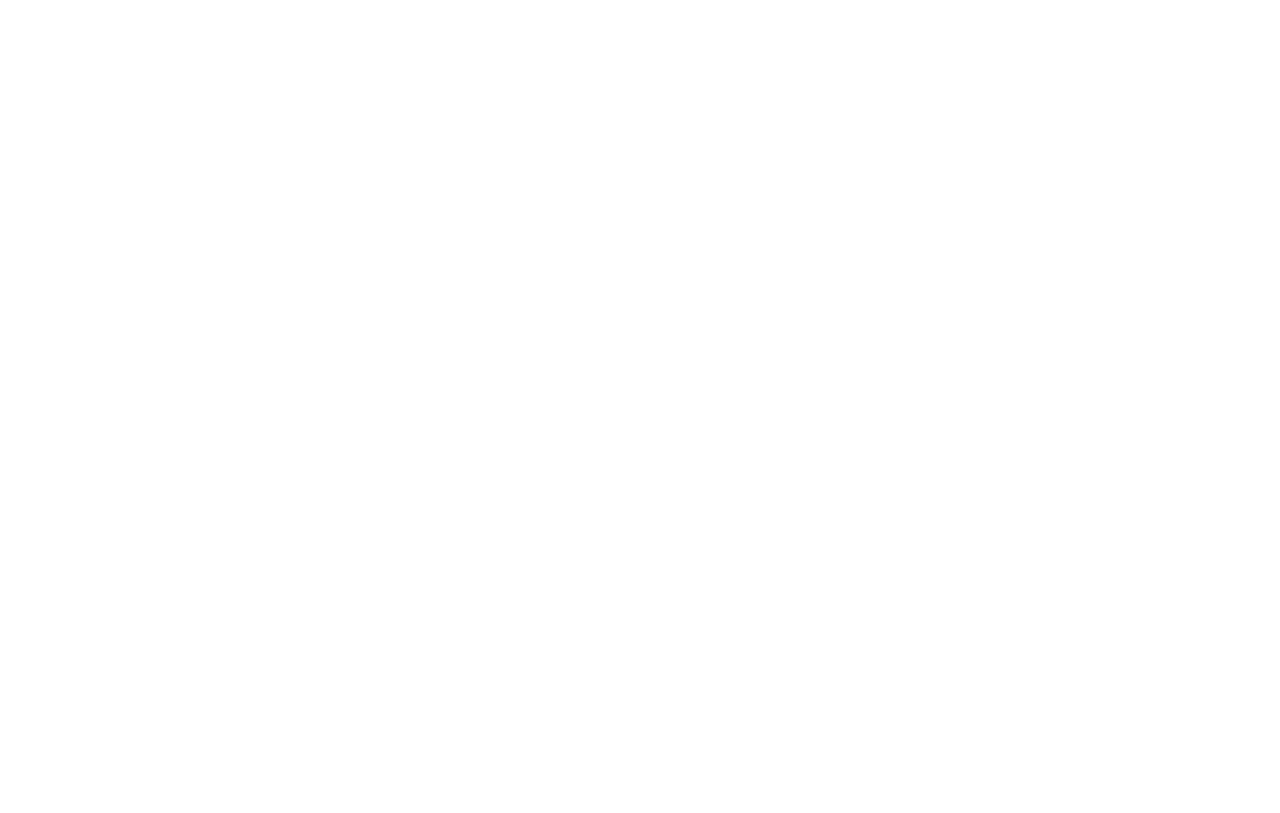
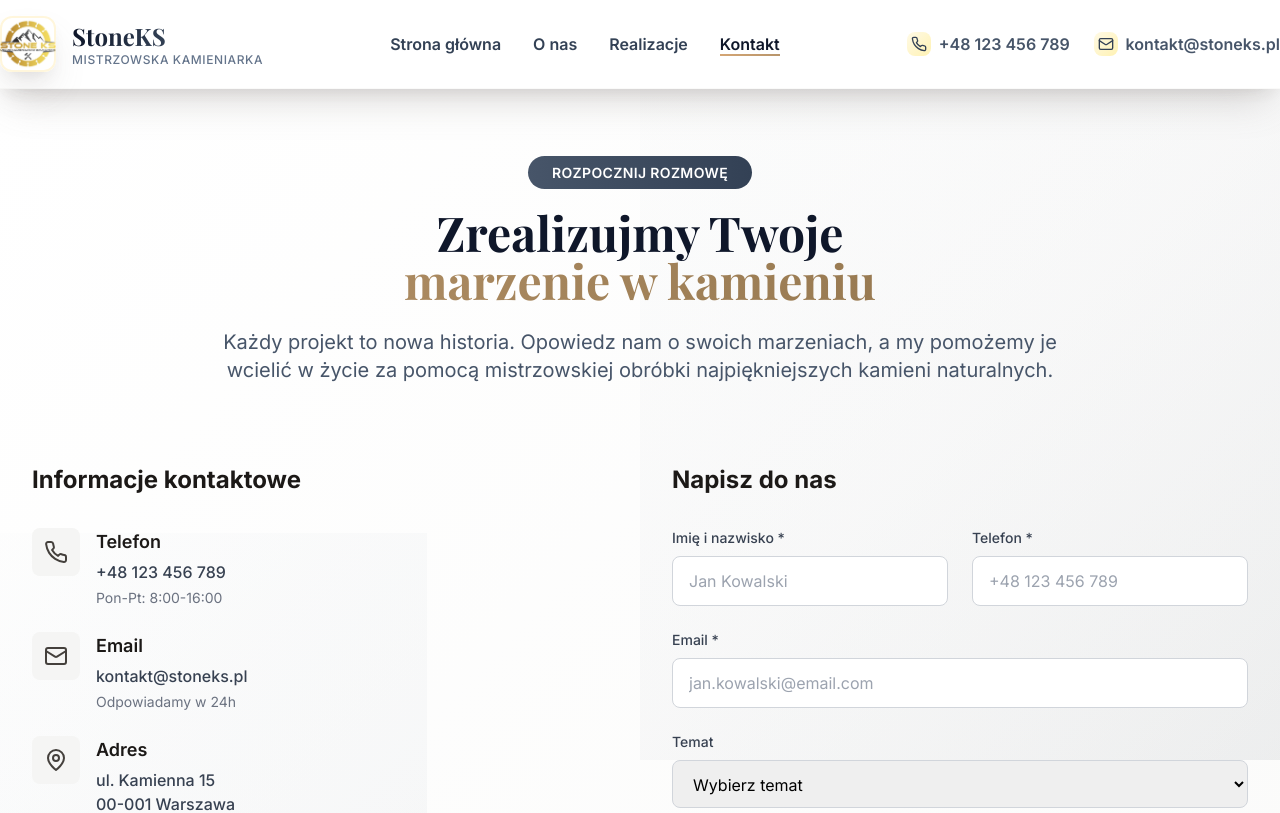
Before and after one commit to modrym/stoneks-strona, a React (Vite) app: page /kontakt in a window 1280 px wide. Before the commit this address had no page. Shown: the top 813 px of the page. Built offline with nearby package versions, Linux system fonts and the light colour scheme; the HTML template or start-up script is replaced by a standard one.

Commit message:
Divide the page

```diff
--- a/src/App.tsx
+++ b/src/App.tsx
@@ -2,10 +2,10 @@
 import Header from './components/Header'
 import HeroCarousel from './components/HeroCarousel'
 import Hero from './components/Hero'
-import About from './components/About'
-import Portfolio from './components/Portfolio'
+import AboutPage from './components/AboutPage'
+import PortfolioPage from './components/PortfolioPage'
 import GalleryPage from './components/GalleryPage'
-import ContactForm from './components/ContactForm'
+import ContactPage from './components/ContactPage'
 import Footer from './components/Footer'
 
 // Home page component
@@ -15,9 +15,6 @@
       <Header />
       <HeroCarousel />
       <Hero />
-      <About />
-      <Portfolio />
-      <ContactForm />
       <Footer />
     </>
   )
@@ -29,7 +26,10 @@
       <div className="min-h-screen bg-white">
         <Routes>
           <Route path="/" element={<HomePage />} />
-          <Route path="/portfolio/:categoryId" element={<GalleryPage />} />
+          <Route path="/o-nas" element={<AboutPage />} />
+          <Route path="/realizacje" element={<PortfolioPage />} />
+          <Route path="/realizacje/:categoryId" element={<GalleryPage />} />
+          <Route path="/kontakt" element={<ContactPage />} />
         </Routes>
       </div>
     </Router>
--- /dev/null
+++ b/src/components/AboutPage.tsx
@@ -0,0 +1,17 @@
+import Header from './Header'
+import About from './About'
+import Footer from './Footer'
+
+const AboutPage = (): JSX.Element => {
+  return (
+    <>
+      <Header />
+      <main className="pt-20">
+        <About />
+      </main>
+      <Footer />
+    </>
+  )
+}
+
+export default AboutPage
--- /dev/null
+++ b/src/components/ContactPage.tsx
@@ -0,0 +1,17 @@
+import Header from './Header'
+import ContactForm from './ContactForm'
+import Footer from './Footer'
+
+const ContactPage = (): JSX.Element => {
+  return (
+    <>
+      <Header />
+      <main className="pt-20">
+        <ContactForm />
+      </main>
+      <Footer />
+    </>
+  )
+}
+
+export default ContactPage
--- a/src/components/Footer.tsx
+++ b/src/components/Footer.tsx
@@ -1,4 +1,5 @@
 import { Phone, Mail, MapPin, Clock, Facebook, Instagram, Linkedin } from 'lucide-react'
+import { Link } from 'react-router-dom'
 
 interface QuickLink {
   name: string;
@@ -9,9 +10,10 @@
   const currentYear = new Date().getFullYear()
 
   const quickLinks: QuickLink[] = [
-    { name: 'O nas', href: '#about' },
-    { name: 'Realizacje', href: '#projects' },
-    { name: 'Kontakt', href: '#contact' },
+    { name: 'Strona główna', href: '/' },
+    { name: 'O nas', href: '/o-nas' },
+    { name: 'Realizacje', href: '/realizacje' },
+    { name: 'Kontakt', href: '/kontakt' },
   ]
 
   const services: string[] = [
@@ -82,12 +84,12 @@
             <ul className="space-y-3">
               {quickLinks.map((link) => (
                 <li key={link.name}>
-                  <a
-                    href={link.href}
+                  <Link
+                    to={link.href}
                     className="text-stone-300 hover:text-white transition-colors"
                   >
                     {link.name}
-                  </a>
+                  </Link>
                 </li>
               ))}
             </ul>
--- a/src/components/Header.tsx
+++ b/src/components/Header.tsx
@@ -1,5 +1,5 @@
 import { useState } from 'react'
-import { useLocation } from 'react-router-dom'
+import { useLocation, Link } from 'react-router-dom'
 import { Menu, X, Phone, Mail } from 'lucide-react'
 import stoneksLogo from '../assets/images/stoneks-logo.jpg'
 
@@ -11,12 +11,12 @@
 const Header = (): JSX.Element => {
   const [isMenuOpen, setIsMenuOpen] = useState(false)
   const location = useLocation()
-  const isGalleryPage = location.pathname.startsWith('/portfolio/')
 
   const navigation: NavigationItem[] = [
-    { name: 'O nas', href: isGalleryPage ? '/#about' : '#about' },
-    { name: 'Realizacje', href: isGalleryPage ? '/#portfolio' : '#portfolio' },
-    { name: 'Kontakt', href: isGalleryPage ? '/#contact' : '#contact' },
+    { name: 'Strona główna', href: '/' },
+    { name: 'O nas', href: '/o-nas' },
+    { name: 'Realizacje', href: '/realizacje' },
+    { name: 'Kontakt', href: '/kontakt' },
   ]
 
   return (
@@ -35,28 +35,36 @@
               <div className="absolute inset-0 w-14 h-14 border-2 border-gold-400/20 rounded-xl animate-pulse group-hover:border-gold-500/40 transition-colors duration-300"></div>
             </div>
             <div className="ml-4">
-              <a href={isGalleryPage ? '/' : '#'} className="block">
+              <Link to="/" className="block">
                 <span className="text-2xl font-bold bg-gradient-to-r from-granite-900 to-granite-700 bg-clip-text text-transparent font-serif">
                   StoneKS
                 </span>
                 <div className="text-xs text-granite-500 font-medium tracking-wider uppercase">
                   Mistrzowska Kamieniarka
                 </div>
-              </a>
+              </Link>
             </div>
           </div>
 
           {/* Enhanced Desktop Navigation */}
           <nav className="hidden md:flex space-x-8">
             {navigation.map((item) => (
-              <a
+              <Link
                 key={item.name}
-                href={item.href}
-                className="relative text-granite-700 hover:text-granite-900 font-semibold transition-all duration-300 group"
+                to={item.href}
+                className={`relative font-semibold transition-all duration-300 group ${
+                  location.pathname === item.href
+                    ? 'text-granite-900'
+                    : 'text-granite-700 hover:text-granite-900'
+                }`}
               >
                 {item.name}
-                <span className="absolute bottom-0 left-0 w-0 h-0.5 bg-gradient-to-r from-gold-500 to-gold-600 group-hover:w-full transition-all duration-300"></span>
-              </a>
+                <span className={`absolute bottom-0 left-0 h-0.5 bg-gradient-to-r from-gold-500 to-gold-600 transition-all duration-300 ${
+                  location.pathname === item.href
+                    ? 'w-full'
+                    : 'w-0 group-hover:w-full'
+                }`}></span>
+              </Link>
             ))}
           </nav>
 
@@ -90,14 +98,18 @@
           <div className="md:hidden border-t border-gray-200">
             <div className="py-4 space-y-4">
               {navigation.map((item) => (
-                <a
+                <Link
                   key={item.name}
-                  href={item.href}
-                  className="block text-gray-700 hover:text-stone-800 font-medium"
+                  to={item.href}
+                  className={`block font-medium ${
+                    location.pathname === item.href
+                      ? 'text-stone-800'
+                      : 'text-gray-700 hover:text-stone-800'
+                  }`}
                   onClick={() => setIsMenuOpen(false)}
                 >
                   {item.name}
-                </a>
+                </Link>
               ))}
               <div className="pt-4 border-t border-gray-200 space-y-2">
                 <div className="flex items-center space-x-2 text-stone-600">
--- a/src/components/Hero.tsx
+++ b/src/components/Hero.tsx
@@ -1,4 +1,5 @@
 import { ArrowRight, Award, Users, Clock, LucideIcon } from 'lucide-react'
+import { Link } from 'react-router-dom'
 
 // images
 import kamieniarz from '../assets/images/kamieniarz.jpg';
@@ -52,19 +53,19 @@
             </div>
 
             <div className="flex flex-col sm:flex-row gap-6">
-              <a
-                href="#contact"
+              <Link
+                to="/kontakt"
                 className="btn-primary inline-flex items-center justify-center group"
               >
                 Rozpocznij projekt
                 <ArrowRight className="ml-3 group-hover:translate-x-1 transition-transform" size={20} />
-              </a>
-              <a
-                href="#projects"
+              </Link>
+              <Link
+                to="/realizacje"
                 className="btn-secondary inline-flex items-center justify-center"
               >
                 Galeria realizacji
-              </a>
+              </Link>
             </div>
 
             {/* Stats - Enhanced */}
--- a/src/components/Portfolio.tsx
+++ b/src/components/Portfolio.tsx
@@ -34,7 +34,7 @@
           {galleryCategories.map((category) => (
             <Link
               key={category.id}
-              to={`/portfolio/${category.id}`}
+              to={`/realizacje/${category.id}`}
               className="group block"
             >
               <div className="card-marble group overflow-hidden hover:shadow-granite-lg transform hover:-translate-y-2 transition-all duration-500">
@@ -96,10 +96,10 @@
                 Skontaktuj się z nami, aby omówić Twój projekt. Oferujemy bezpłatną konsultację
                 i wycenę dostosowaną do Twoich potrzeb.
               </p>
-              <a href="#contact" className="btn-primary group inline-flex items-center">
+              <Link to="/kontakt" className="btn-primary group inline-flex items-center">
                 Rozpocznij współpracę
                 <ArrowRight className="ml-2 group-hover:translate-x-1 transition-transform" size={20} />
-              </a>
+              </Link>
             </div>
           </div>
         </div>
--- /dev/null
+++ b/src/components/PortfolioPage.tsx
@@ -0,0 +1,17 @@
+import Header from './Header'
+import Portfolio from './Portfolio'
+import Footer from './Footer'
+
+const PortfolioPage = (): JSX.Element => {
+  return (
+    <>
+      <Header />
+      <main className="pt-20">
+        <Portfolio />
+      </main>
+      <Footer />
+    </>
+  )
+}
+
+export default PortfolioPage
```
Also changed, not shown: src/components/GalleryPage.tsx (+2 -11 lines).
